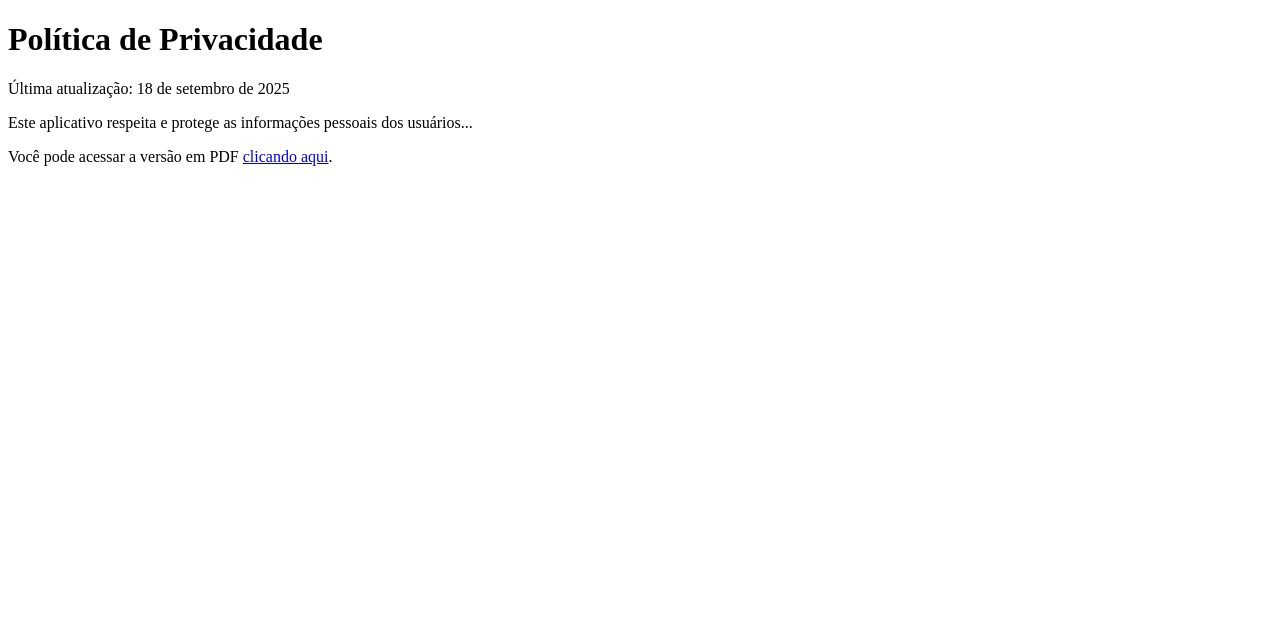
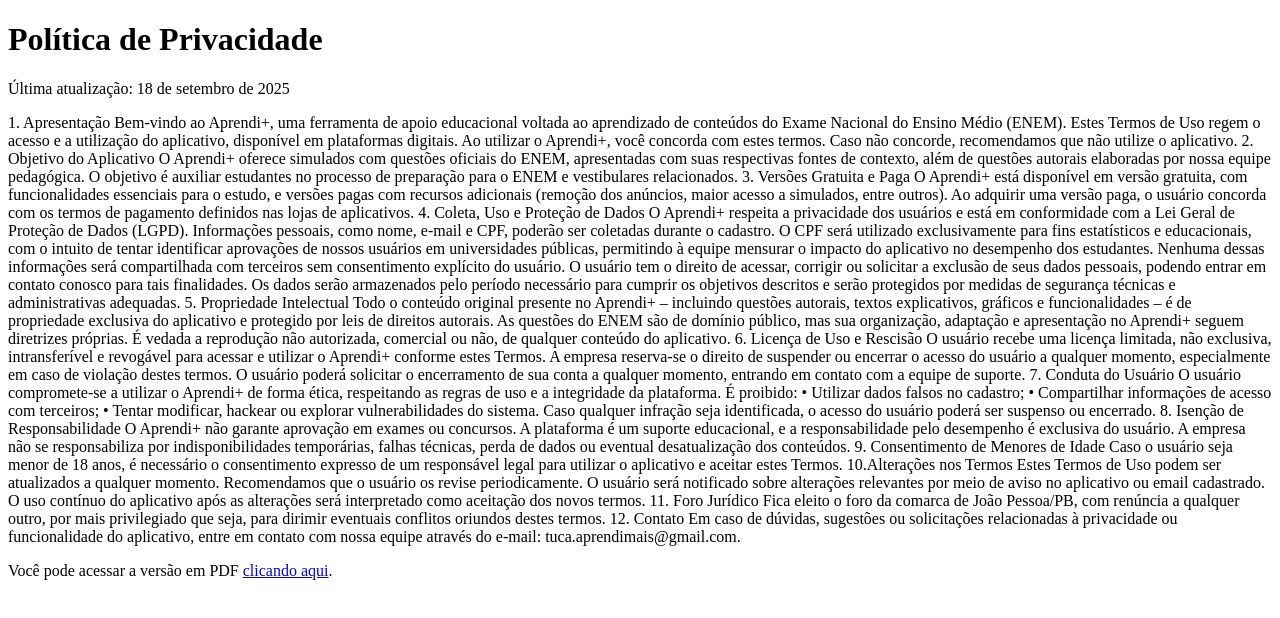
Before and after one commit to AprendiMaisArthurCoutinho/TermosAprendiMais, a plain HTML site: page index.html in a window 1280 px wide. Drawn offline with Linux system fonts and the light colour scheme.

Commit message:
Update index.html

```diff
--- a/index.html
+++ b/index.html
@@ -7,7 +7,84 @@
 <body>
   <h1>Política de Privacidade</h1>
   <p>Última atualização: 18 de setembro de 2025</p>
-  <p>Este aplicativo respeita e protege as informações pessoais dos usuários...</p>
+  <p>1. Apresentação
+Bem-vindo ao Aprendi+, uma ferramenta de apoio educacional voltada ao
+aprendizado de conteúdos do Exame Nacional do Ensino Médio (ENEM).
+Estes Termos de Uso regem o acesso e a utilização do aplicativo, disponível
+em plataformas digitais. Ao utilizar o Aprendi+, você concorda com estes
+termos. Caso não concorde, recomendamos que não utilize o aplicativo.
+2. Objetivo do Aplicativo
+O Aprendi+ oferece simulados com questões oficiais do ENEM,
+apresentadas com suas respectivas fontes de contexto, além de questões
+autorais elaboradas por nossa equipe pedagógica. O objetivo é auxiliar
+estudantes no processo de preparação para o ENEM e vestibulares
+relacionados.
+3. Versões Gratuita e Paga
+O Aprendi+ está disponível em versão gratuita, com funcionalidades
+essenciais para o estudo, e versões pagas com recursos adicionais
+(remoção dos anúncios, maior acesso a simulados, entre outros). Ao
+adquirir uma versão paga, o usuário concorda com os termos de pagamento
+definidos nas lojas de aplicativos.
+4. Coleta, Uso e Proteção de Dados
+O Aprendi+ respeita a privacidade dos usuários e está em conformidade
+com a Lei Geral de Proteção de Dados (LGPD). Informações pessoais, como
+nome, e-mail e CPF, poderão ser coletadas durante o cadastro. O CPF será
+utilizado exclusivamente para fins estatísticos e educacionais, com o intuito
+de tentar identificar aprovações de nossos usuários em universidades
+públicas, permitindo à equipe mensurar o impacto do aplicativo no
+desempenho dos estudantes. Nenhuma dessas informações será
+compartilhada com terceiros sem consentimento explícito do usuário.
+O usuário tem o direito de acessar, corrigir ou solicitar a exclusão de seus
+dados pessoais, podendo entrar em contato conosco para tais finalidades.
+Os dados serão armazenados pelo período necessário para cumprir os
+objetivos descritos e serão protegidos por medidas de segurança técnicas e
+administrativas adequadas.
+5. Propriedade Intelectual
+Todo o conteúdo original presente no Aprendi+ – incluindo questões
+autorais, textos explicativos, gráficos e funcionalidades – é de propriedade
+exclusiva do aplicativo e protegido por leis de direitos autorais. As questões
+do ENEM são de domínio público, mas sua organização, adaptação e
+apresentação no Aprendi+ seguem diretrizes próprias. É vedada a
+reprodução não autorizada, comercial ou não, de qualquer conteúdo do
+aplicativo.
+6. Licença de Uso e Rescisão
+O usuário recebe uma licença limitada, não exclusiva, intransferível e
+revogável para acessar e utilizar o Aprendi+ conforme estes Termos. A
+empresa reserva-se o direito de suspender ou encerrar o acesso do usuário
+a qualquer momento, especialmente em caso de violação destes termos. O
+usuário poderá solicitar o encerramento de sua conta a qualquer momento,
+entrando em contato com a equipe de suporte.
+7. Conduta do Usuário
+O usuário compromete-se a utilizar o Aprendi+ de forma ética, respeitando
+as regras de uso e a integridade da plataforma. É proibido:
+• Utilizar dados falsos no cadastro;
+• Compartilhar informações de acesso com terceiros;
+• Tentar modificar, hackear ou explorar vulnerabilidades do sistema.
+Caso qualquer infração seja identificada, o acesso do usuário poderá ser
+suspenso ou encerrado.
+8. Isenção de Responsabilidade
+O Aprendi+ não garante aprovação em exames ou concursos. A plataforma
+é um suporte educacional, e a responsabilidade pelo desempenho é
+exclusiva do usuário. A empresa não se responsabiliza por
+indisponibilidades temporárias, falhas técnicas, perda de dados ou eventual
+desatualização dos conteúdos.
+9. Consentimento de Menores de Idade
+Caso o usuário seja menor de 18 anos, é necessário o consentimento
+expresso de um responsável legal para utilizar o aplicativo e aceitar estes
+Termos.
+10.Alterações nos Termos
+Estes Termos de Uso podem ser atualizados a qualquer momento.
+Recomendamos que o usuário os revise periodicamente. O usuário será
+notificado sobre alterações relevantes por meio de aviso no aplicativo ou email cadastrado. O uso contínuo do aplicativo após as alterações será
+interpretado como aceitação dos novos termos.
+11. Foro Jurídico
+Fica eleito o foro da comarca de João Pessoa/PB, com renúncia a qualquer
+outro, por mais privilegiado que seja, para dirimir eventuais conflitos
+oriundos destes termos.
+12. Contato
+Em caso de dúvidas, sugestões ou solicitações relacionadas à privacidade
+ou funcionalidade do aplicativo, entre em contato com nossa equipe através
+do e-mail: tuca.aprendimais@gmail.com.</p>
 
   <p>Você pode acessar a versão em PDF <a href="https://firebasestorage.googleapis.com/...">clicando aqui</a>.</p>
 </body>
```
